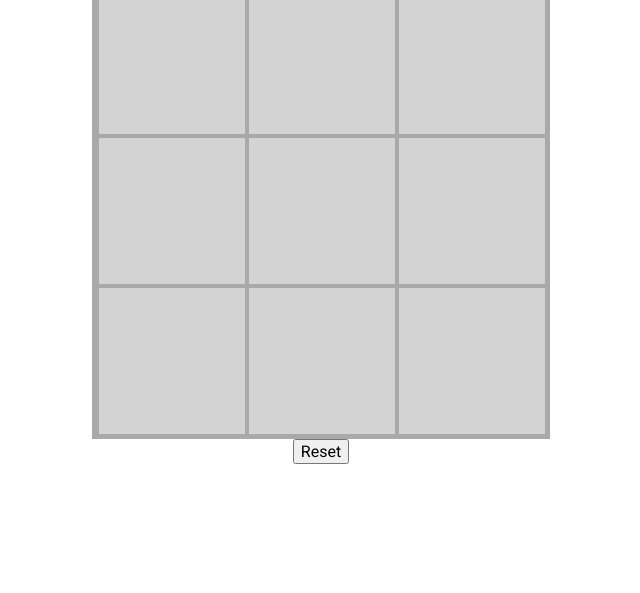
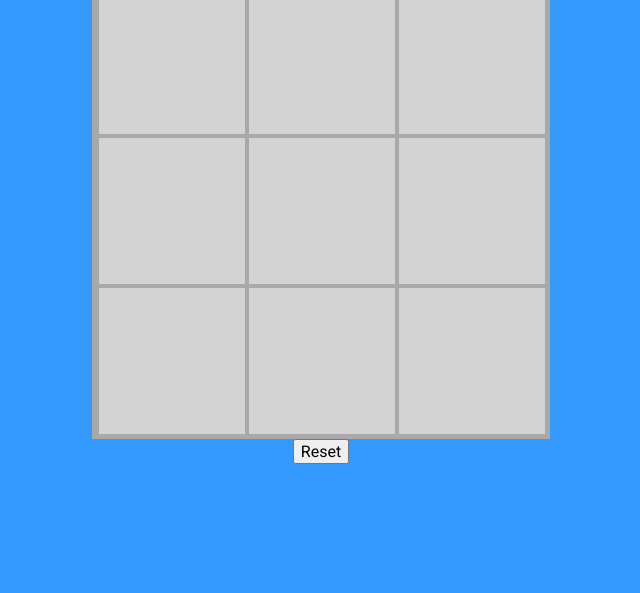
Before and after one commit to maplesyrupman/maplesyrupman.github.io, a plain HTML site: page projects/tic-tac-toe/index.html in a window 1280 px wide. Shown: the part 207-800 px from the top of the page, without its empty margins (319-959 px from the left). Drawn offline with Linux system fonts and the light colour scheme.

Commit message:
added blue background

```diff
--- a/projects/tic-tac-toe/styles.css
+++ b/projects/tic-tac-toe/styles.css
@@ -14,6 +14,7 @@ h1 {
     flex-direction: column;
     justify-content: center;
     align-items: center;
+    background-color: #3399ff;
 }
 
 #board {
```
